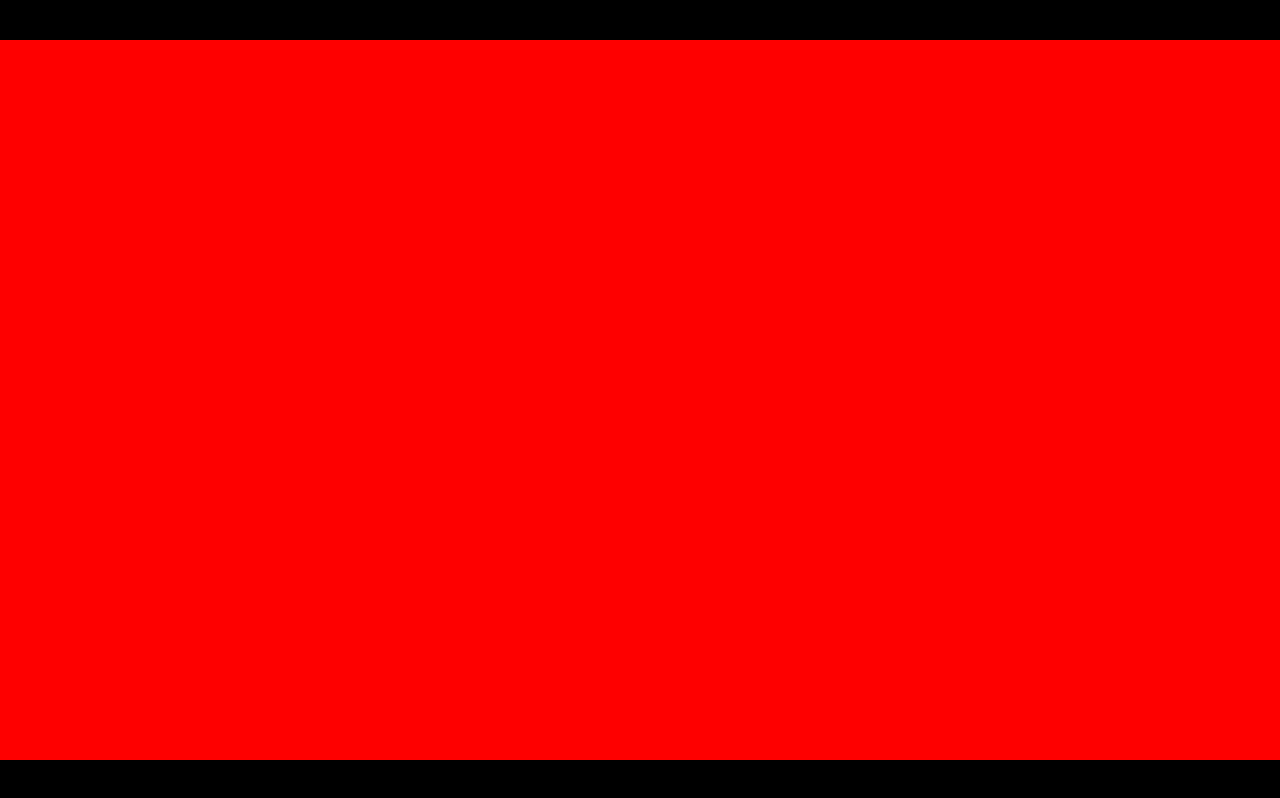
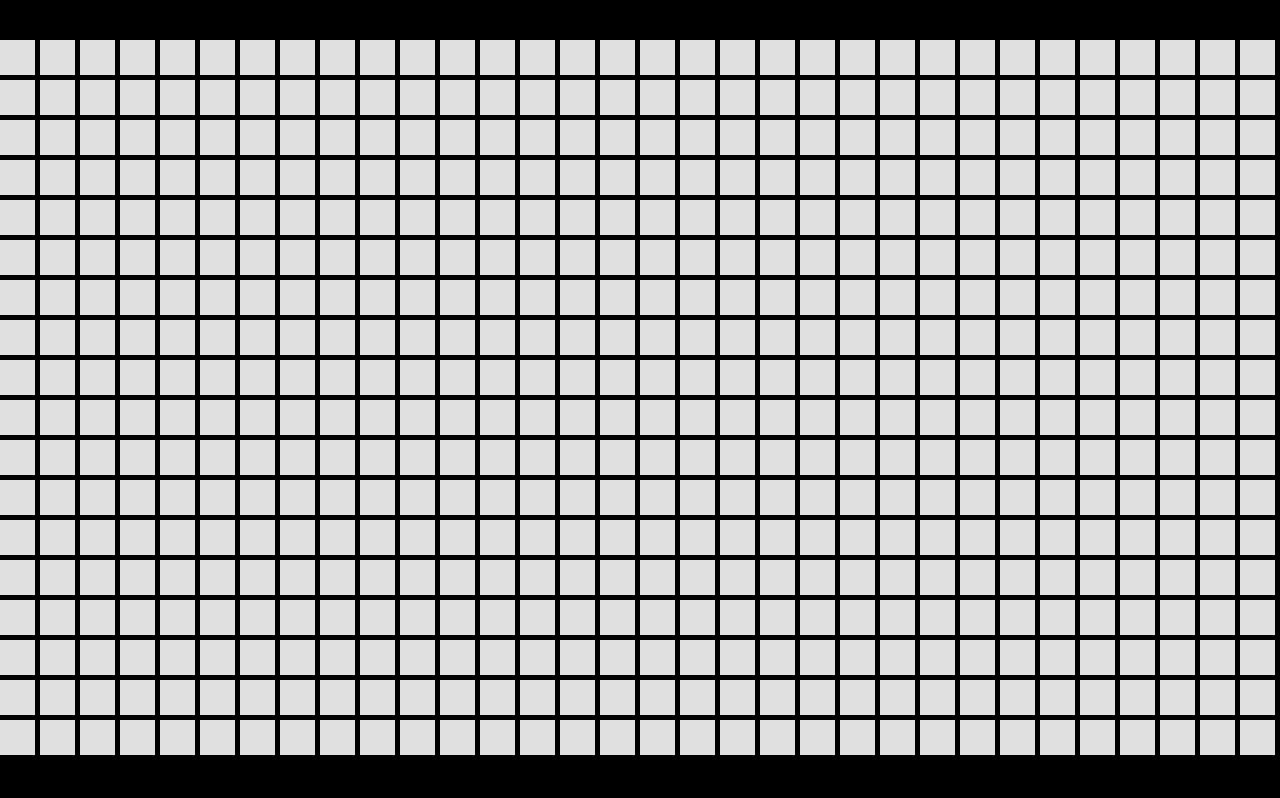
Before and after one commit to JasperCDev/project-sapphire, a website built with Vite: page index.html in a window 1280 px wide. Built offline with nearby package versions, Linux system fonts and the light colour scheme.

Commit message:
basic grid render

```diff
--- a/index.html
+++ b/index.html
@@ -9,7 +9,7 @@
   <body>
     <canvas
       id="myCanvas"
-      style="background-color: red;"
+      style="background-color: black;"
     >
     </canvas>
     <script type="module" src="/src/main.ts"></script>
--- a/src/grid.ts
+++ b/src/grid.ts
@@ -3,4 +3,18 @@ import { Entity } from "./entity";
 export class Grid extends Entity {
   static ROW_COUNT = 18;
   static COL_COUNT = 32;
+
+  public draw(context: CanvasRenderingContext2D, dt: number): void {
+    context.fillStyle = "#e0e0e0";
+    for (let row = 0; row < Grid.ROW_COUNT; row++) {
+      for (let col = 0; col < Grid.COL_COUNT; col++) {
+        context.fillRect(
+          col * (context.canvas.height / Grid.ROW_COUNT),
+          row * (context.canvas.height / Grid.ROW_COUNT),
+          context.canvas.height / Grid.ROW_COUNT -5,
+          context.canvas.height / Grid.ROW_COUNT -5
+        );
+      }
+    }
+  }
 }
```
